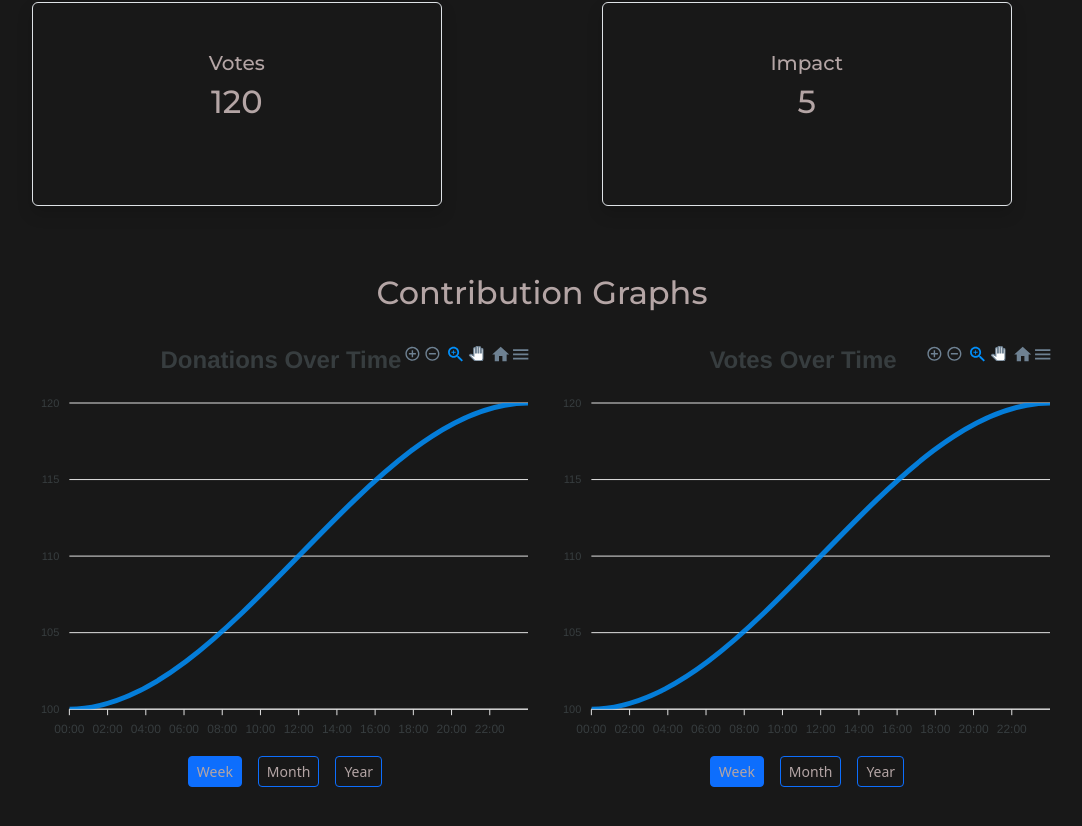
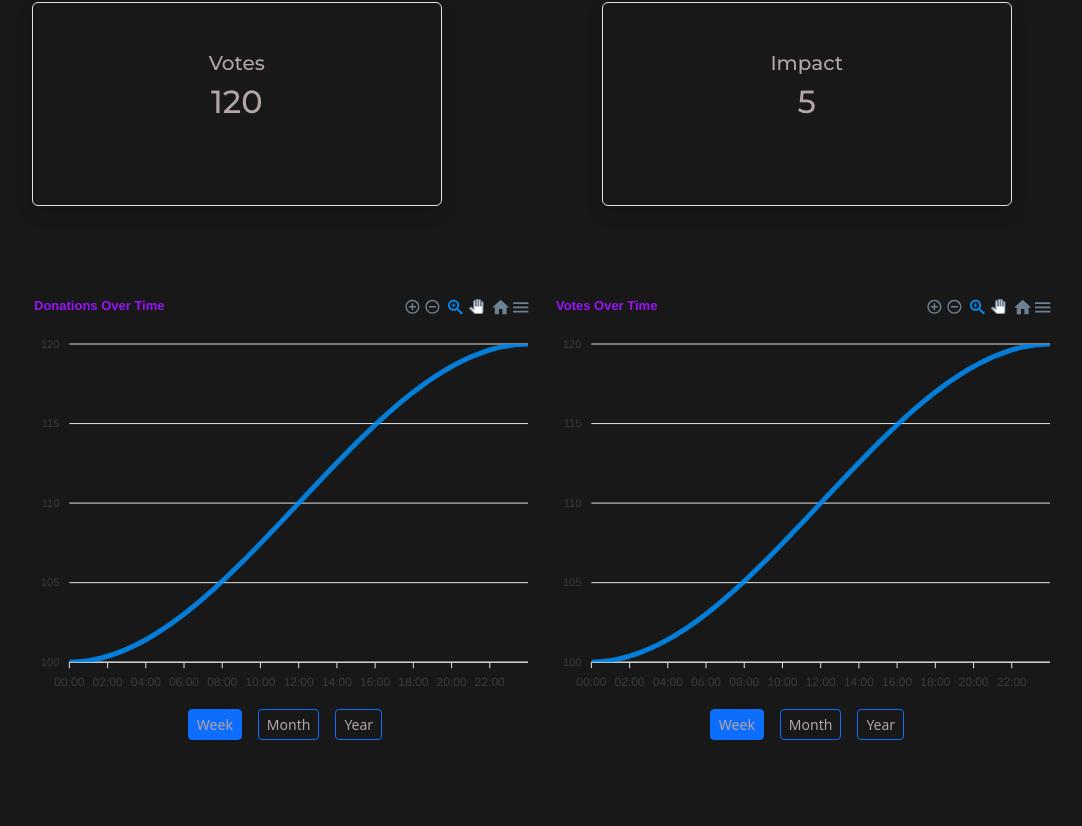
Before and after one commit to fierylion/AidReach_Frontend, a React (Vite) app: page /donor in a window 1280 px wide. Shown: the part 578-1404 px from the top of the page, without its empty margins (98-1180 px from the left). Built offline with nearby package versions, Linux system fonts and the light colour scheme.

Commit message:
registration part complete

```diff
--- a/src/components/DonorComponents/Graphs.jsx
+++ b/src/components/DonorComponents/Graphs.jsx
@@ -4,7 +4,7 @@ import SingleGraph from './SingleGraph' // Make sure to provide the correct path
 const Graphs = () => {
   return (
     <section className='m-5'>
-      <h2 className='text-center my-4'>Contribution Graphs</h2>
+
       <div className='row'>
         <SingleGraph type='donations' />
         <SingleGraph type='votes' />
--- a/src/components/DonorComponents/SingleGraph.jsx
+++ b/src/components/DonorComponents/SingleGraph.jsx
@@ -37,20 +37,29 @@ const SingleGraph = ({ type, chartData }) => {
 
   const options = {
     title: {
+
       text: `${type === 'votes' ? 'Votes' : 'Donations'} Over Time`,
-      align: 'center',
+      align: 'left',
       style: {
-        fontSize: '24px',
+        fontSize: '13px',
+        color: '#9915f7',
+        marginRight: '20px',
       },
     },
     stroke: {
-  curve: 'smooth',
+      curve: 'smooth',
     },
+
     chart: {
       id: `${type}-chart`,
       animation: {
         speed: 1300,
       },
+      background: 'tranparent',
+    },
+
+    axisBorder: {
+      color: 'transparent', // Set the axis border color to transparent
     },
     xaxis: {
       type: 'datetime',
@@ -73,7 +82,7 @@ const SingleGraph = ({ type, chartData }) => {
   ]
 
   return (
-    <div className='col-md-6 p-1'>
+    <div className='col-md-6 p-1 my-3'>
 
       <Chart options={options} series={series} type='line' height={400} />
       <div className='ms-2'>
```
